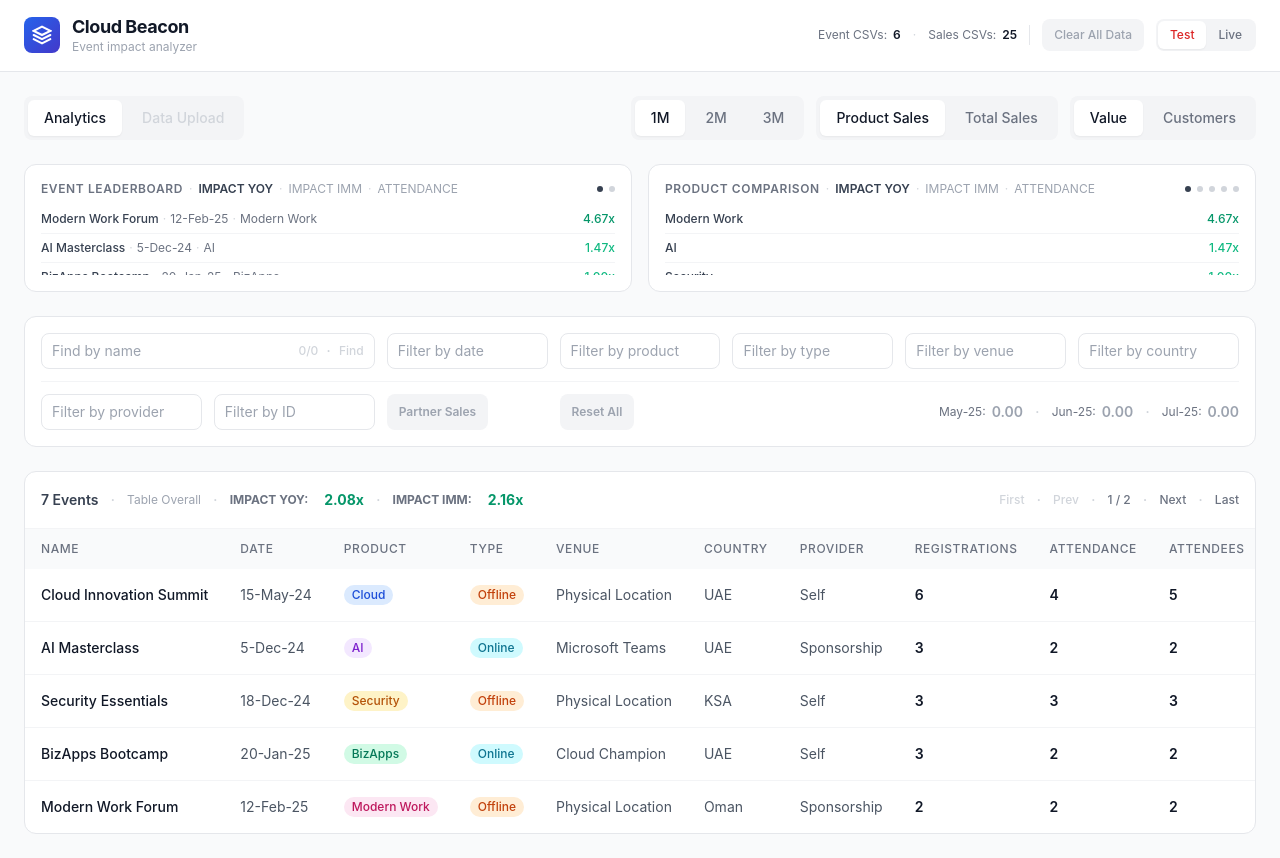
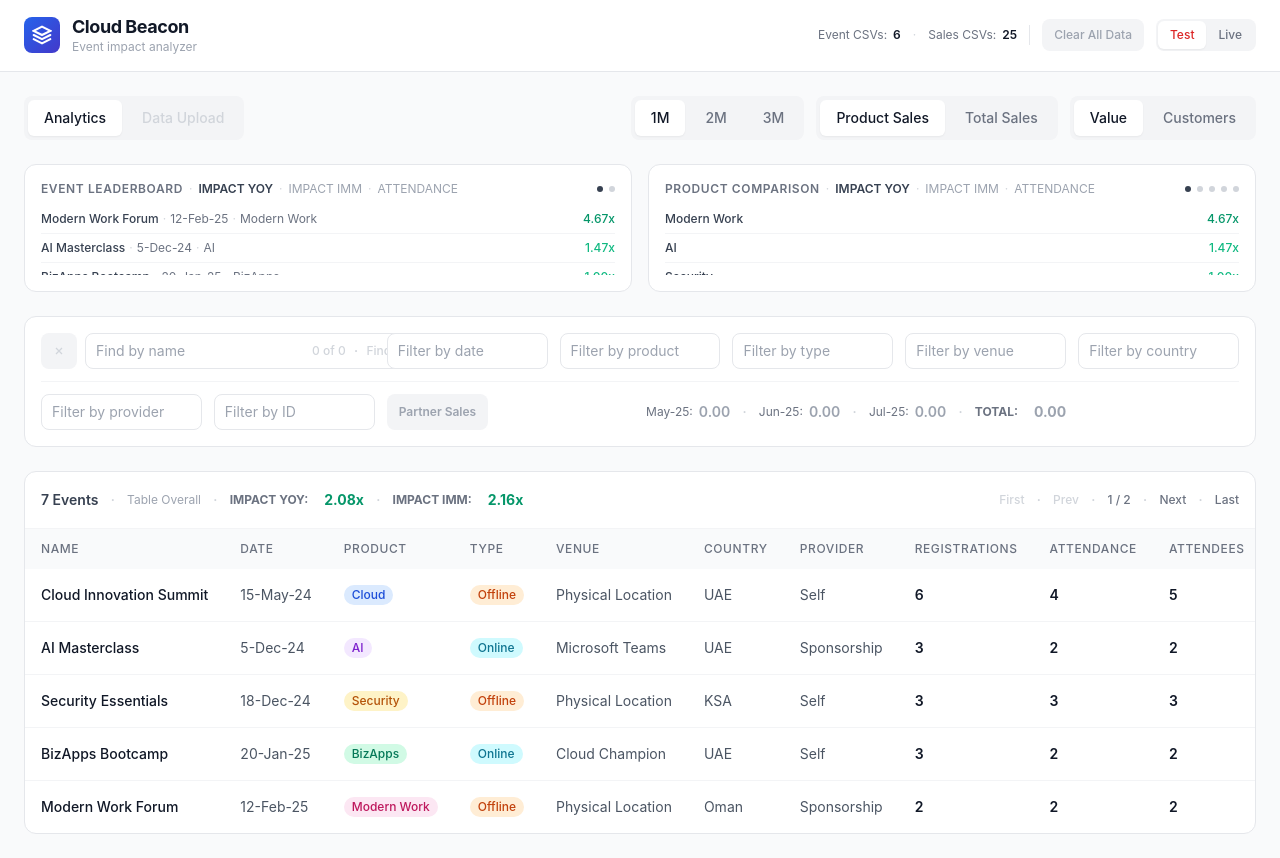
Before and after one commit to rr-quantifai/cloud-beacon, a React (Vite) app: page / in a window 1280 px wide. Built offline with nearby package versions, Linux system fonts and the light colour scheme.

Commit message:
Update App.jsx

```diff
--- a/src/App.jsx
+++ b/src/App.jsx
@@ -277,16 +277,18 @@ const FilterBar = ({ fo, fDates, setFDates, fProd, setFProd, fType, setFType, fV
   return (
     <div className="bg-white rounded-xl border border-gray-200 p-4 mb-6">
       <div className="grid grid-cols-2 sm:grid-cols-3 lg:grid-cols-7 gap-3">
-        <div className="lg:col-span-2">
+        <div className="lg:col-span-2 flex items-center gap-2">
+        {(()=>{const noFilters=!fDates.length&&!fProd.length&&!fType.length&&!fVenue.length&&!fCountry.length&&!fProvider.length&&!fName.trim()&&!fPid.trim()&&!activePid;return(<button onClick={()=>{setFDates([]);setFProd([]);setFType([]);setFVenue([]);setFCountry([]);setFProvider([]);onNameChange("");onPidChange("");setActivePid("");setSalesVisible(false);}} disabled={noFilters} title="Reset All" className={"flex-shrink-0 w-[36px] h-[36px] flex items-center justify-center rounded-lg transition "+(noFilters?"text-gray-300 bg-gray-100 cursor-not-allowed":"text-gray-500 bg-gray-100 hover:bg-gray-200")}><svg width="12" height="12" viewBox="0 0 24 24" fill="none" stroke="currentColor" strokeWidth="2.5"><path d="M18 6L6 18M6 6l12 12"/></svg></button>);})()}
+        <div className="flex-1">
           <div className={"w-full flex items-center border rounded-lg bg-white h-[36px] " + (fName.trim() ? "border-blue-400" : "border-gray-200")}>
             <input type="text" value={fName} onChange={e=>onNameChange(e.target.value)} placeholder="Find by name" className={"flex-1 min-w-0 px-2.5 py-1.5 text-sm bg-transparent placeholder-gray-400 focus:outline-none truncate " + (fName.trim() ? "text-blue-600" : "text-gray-800")}/>
             <div className="flex items-center flex-shrink-0 px-2.5 gap-2">
-              <span className={"text-xs font-medium " + (!nameMatches.length ? "text-gray-300" : "text-gray-500")}>{nameMatches.length ? nameCursor+1 : 0}/{nameMatches.length}</span>
+              <span className={"text-xs font-medium " + (!nameMatches.length ? "text-gray-300" : "text-gray-500")}>{nameMatches.length ? nameCursor+1 : 0} of {nameMatches.length}</span>
               <span className="text-gray-300">·</span>
               <button onClick={onNextMatch} disabled={!nameMatches.length} className={"text-xs font-medium transition " + (!nameMatches.length ? "text-gray-300 cursor-not-allowed" : "text-gray-500 hover:text-gray-700")}>Find</button>
             </div>
           </div>
-        </div>
+        </div></div>
         <DateFilter tree={fo.dateTree} selected={fDates} onChange={setFDates} placeholder="Filter by date"/>
         <MultiSel values={fProd} onChange={setFProd} options={fo.prods} placeholder="Filter by product"/>
         <MultiSel values={fType} onChange={setFType} options={fo.types} placeholder="Filter by type"/>
@@ -297,9 +299,11 @@ const FilterBar = ({ fo, fDates, setFDates, fProd, setFProd, fType, setFType, fV
         <MultiSel values={fProvider} onChange={setFProvider} options={fo.providers} placeholder="Filter by provider"/>
         <input type="text" value={fPid} onChange={e=>onPidChange(e.target.value)} readOnly={!!activePid} placeholder="Filter by ID" className={"w-full px-2.5 py-1.5 text-sm border rounded-lg h-[36px] placeholder-gray-400 focus:outline-none truncate " + (activePid ? "bg-blue-50 border-blue-300 text-blue-600 cursor-not-allowed" : fPid.trim() ? "bg-white border-blue-400 text-blue-600 focus:border-blue-500" : "bg-white border-gray-200 text-gray-800 focus:border-blue-300")}/>
         <button onClick={()=>{setActivePid(fPid.trim());setSalesVisible(true);}} disabled={!fPid.trim()||!!activePid} className={"px-3 py-1.5 text-xs font-semibold rounded-lg transition whitespace-nowrap h-[36px] justify-self-start " + (activePid ? "text-blue-600 bg-blue-100 cursor-not-allowed" : !fPid.trim() ? "text-gray-400 bg-gray-100 cursor-not-allowed" : "text-white bg-blue-600 hover:bg-blue-700")}>Partner Sales</button>
-        {(()=>{const noFilters=!fDates.length&&!fProd.length&&!fType.length&&!fVenue.length&&!fCountry.length&&!fProvider.length&&!fName.trim()&&!fPid.trim()&&!activePid;return(<button onClick={()=>{setFDates([]);setFProd([]);setFType([]);setFVenue([]);setFCountry([]);setFProvider([]);onNameChange("");onPidChange("");setActivePid("");setSalesVisible(false);}} disabled={noFilters} className={"px-3 py-1.5 text-xs font-semibold rounded-lg transition whitespace-nowrap h-[36px] justify-self-start "+(noFilters?"text-gray-400 bg-gray-100 cursor-not-allowed":"text-gray-600 bg-gray-100 hover:bg-gray-200")}>Reset All</button>);})()}
         {partnerSales && (<div className="lg:col-span-3 flex items-center gap-3 flex-wrap justify-end">
           {partnerSales.months.map((m, i) => (<span key={m.ym} className="flex items-center">{i > 0 && <span className="text-gray-300 mr-3">·</span>}<span className="text-xs text-gray-500">{fmtYM(m.ym)}:</span><span className={"text-sm font-semibold ml-1.5 " + (salesVisible && m.val > 0 ? "text-gray-900" : "text-gray-400")}>{salesVisible ? n(m.val) : n(0)}</span></span>))}
+          <span className="text-gray-300">·</span>
+          <span className="text-xs font-bold text-gray-500 uppercase">Total:</span>
+          <span className={"text-sm font-bold ml-1 " + (salesVisible && _.sumBy(partnerSales.months,"val") > 0 ? "text-blue-600" : "text-gray-400")}>{salesVisible ? n(_.sumBy(partnerSales.months,"val")) : n(0)}</span>
         </div>)}
       </div>
     </div>
```
